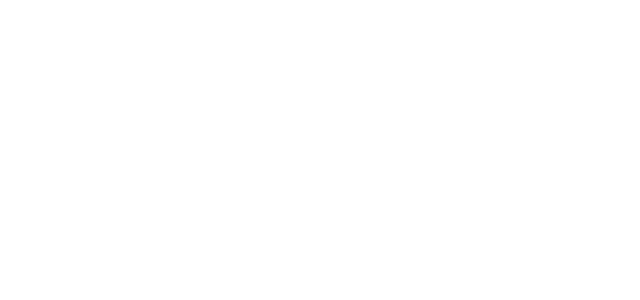
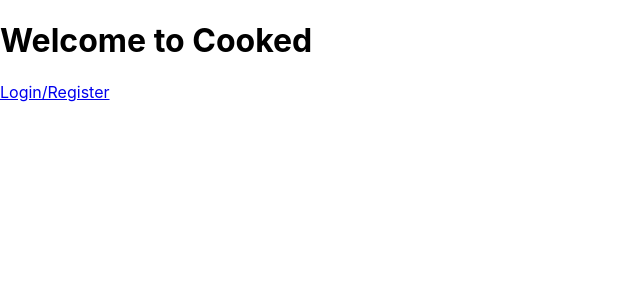
Before and after one commit to demurphy16/Cooked, a React (Create React App) app in the folder client/: page / in a window 1280 px wide. Shown: the top 300 px of the page, without its empty margins (0-640 px from the left). Built offline with nearby package versions, Linux system fonts and the light colour scheme.

Commit message:
added component, container, and layout folders with basic file setup

```diff
--- a/client/src/App.js
+++ b/client/src/App.js
@@ -1,10 +1,12 @@
 import './App.css';
+import Layout from './layouts/layout';
 
 function App() {
   return (
-    <div className="App">
+      <Layout>
 
-    </div>
+
+      </Layout>
   );
 }
 
--- /dev/null
+++ b/client/src/components/Header.jsx
@@ -0,0 +1,11 @@
+import React from 'react'
+import {Link} from 'react-router-dom'
+
+export default function Header() {
+  return (
+    <div>
+      <h1>Welcome to Cooked</h1>
+      <Link to='/login'>Login/Register</Link>
+    </div>
+  )
+}
--- a/client/src/index.js
+++ b/client/src/index.js
@@ -3,11 +3,13 @@ import ReactDOM from 'react-dom';
 import './index.css';
 import App from './App';
 import reportWebVitals from './reportWebVitals';
-
+import { BrowserRouter as Router } from 'react-router-dom'
 
 ReactDOM.render(
   <React.StrictMode>
-    <App />
+    <Router>
+      <App />
+    </Router>
   </React.StrictMode>,
   document.getElementById('root')
 );
--- /dev/null
+++ b/client/src/layouts/layout.jsx
@@ -0,0 +1,11 @@
+import React from 'react';
+import Header from '../components/Header'
+
+export default function Layout(props) {
+  return (
+    <div className="App">
+      <Header />
+      {props.children}
+    </div>
+  );
+};
```
Also changed, not shown: client/src/layouts/layout.css (added), 1 other file (tests, documents, lock files or other folders).
